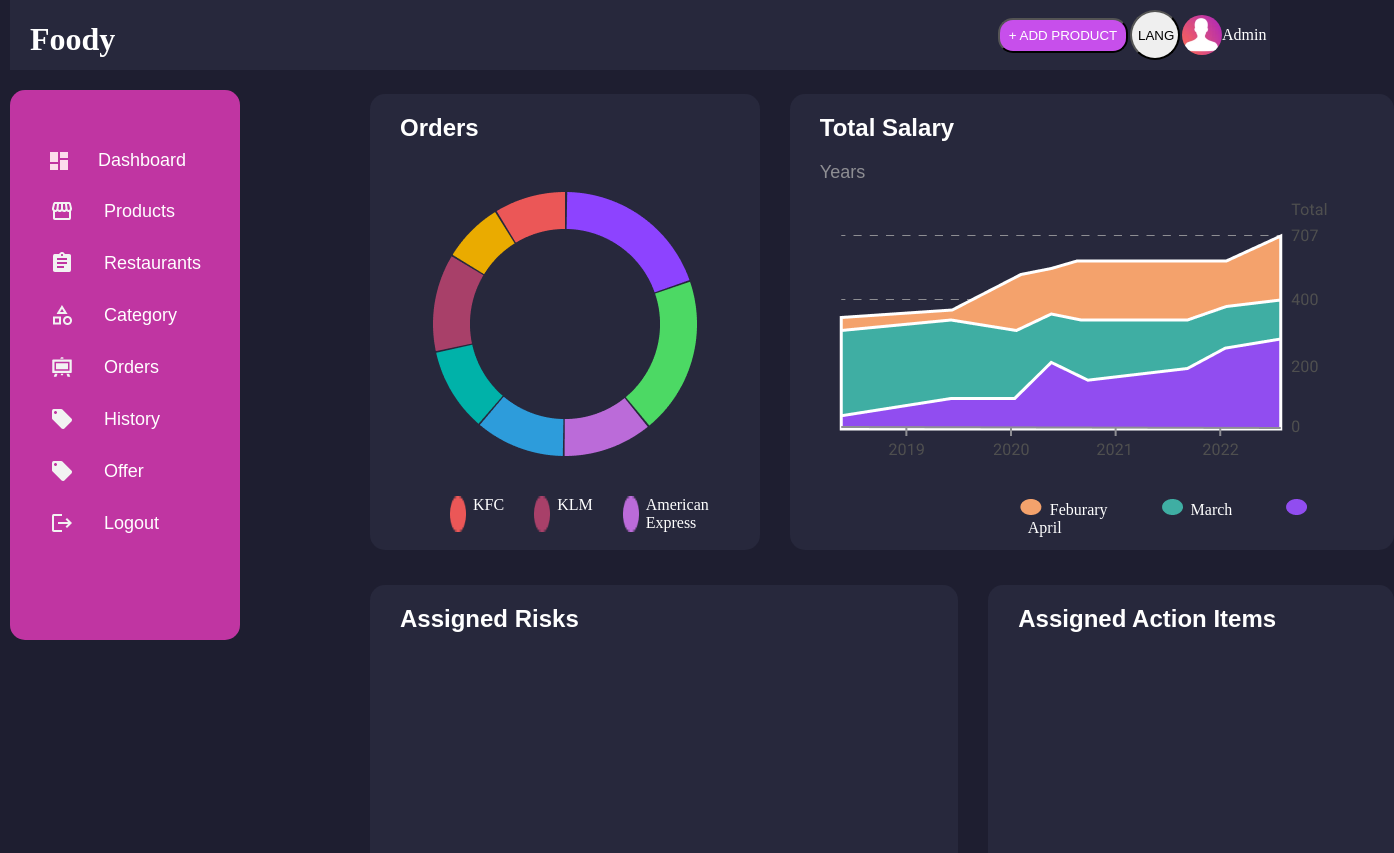
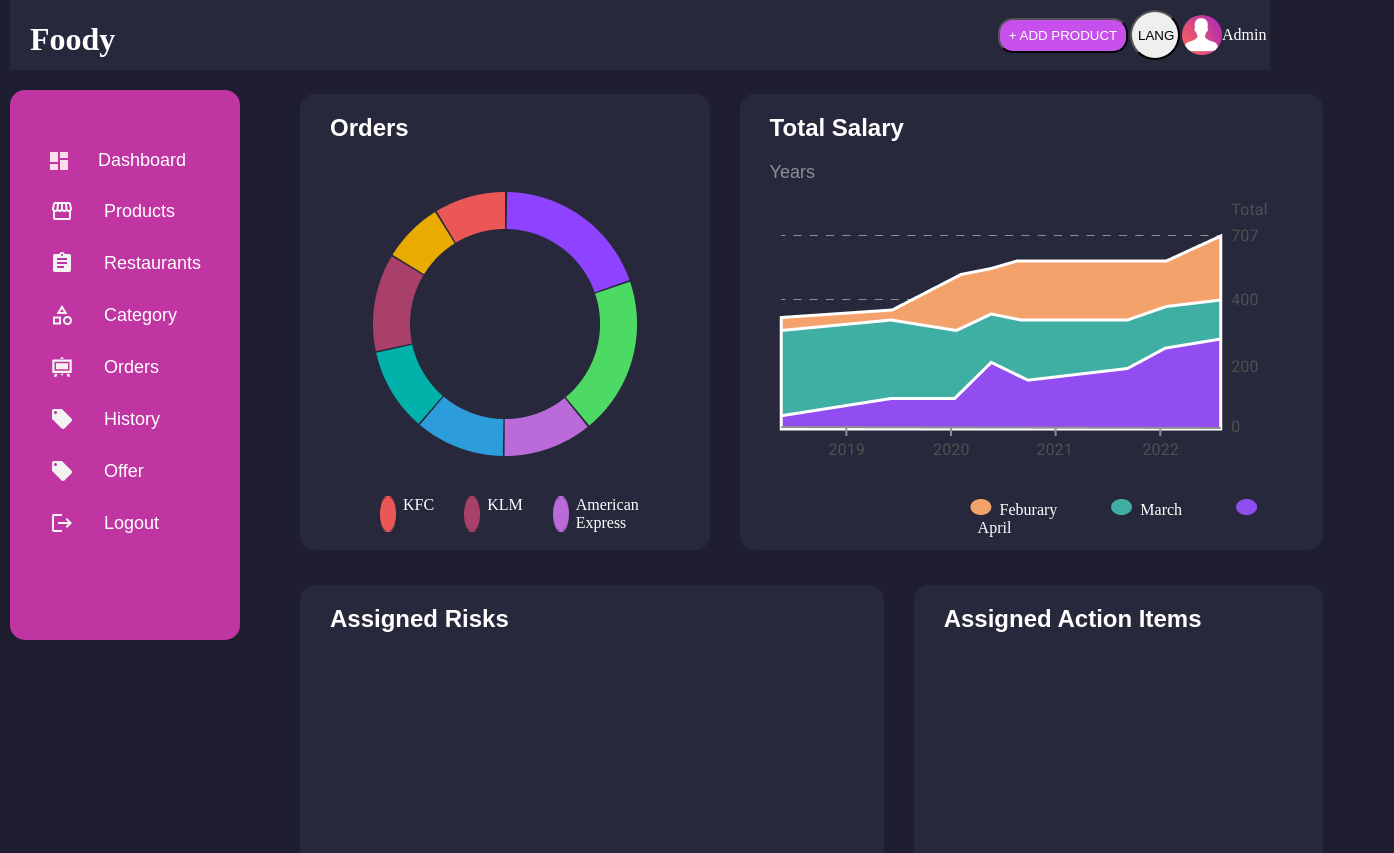
Before and after one commit to Rufat239/Food-admin, a React (Create React App) app: page /dashboardPage in a window 1280 px wide. Shown: the top 853 px of the page, 1394 px wide, since content can reach past the window. Built offline with nearby package versions, Linux system fonts and the light colour scheme.

Commit message:
changed dashboard page desinger

```diff
--- a/src/Style/dashboard.css
+++ b/src/Style/dashboard.css
@@ -3,7 +3,7 @@
   height: 130vh;
   /* border: 1px solid white; */
   position: absolute;
-  left: 370px;
+  left: 300px;
   top: 94px;
 }
 
@@ -55,7 +55,7 @@
 }
 
 .dashTotalSalary {
-  width: 62%;
+  width: 57%;
   height: 57vh;
   /* border: 1px solid white; */
   margin-left: 30px;
@@ -89,7 +89,7 @@
 }
 
 .dashAssignedRisks {
-  width: 58%;
+  width: 57%;
   height: 57vh;
   /* border: 1px solid white; */
   background-color: #27283c;
```
Also changed, not shown: src/assets/SVG/edit.svg.
